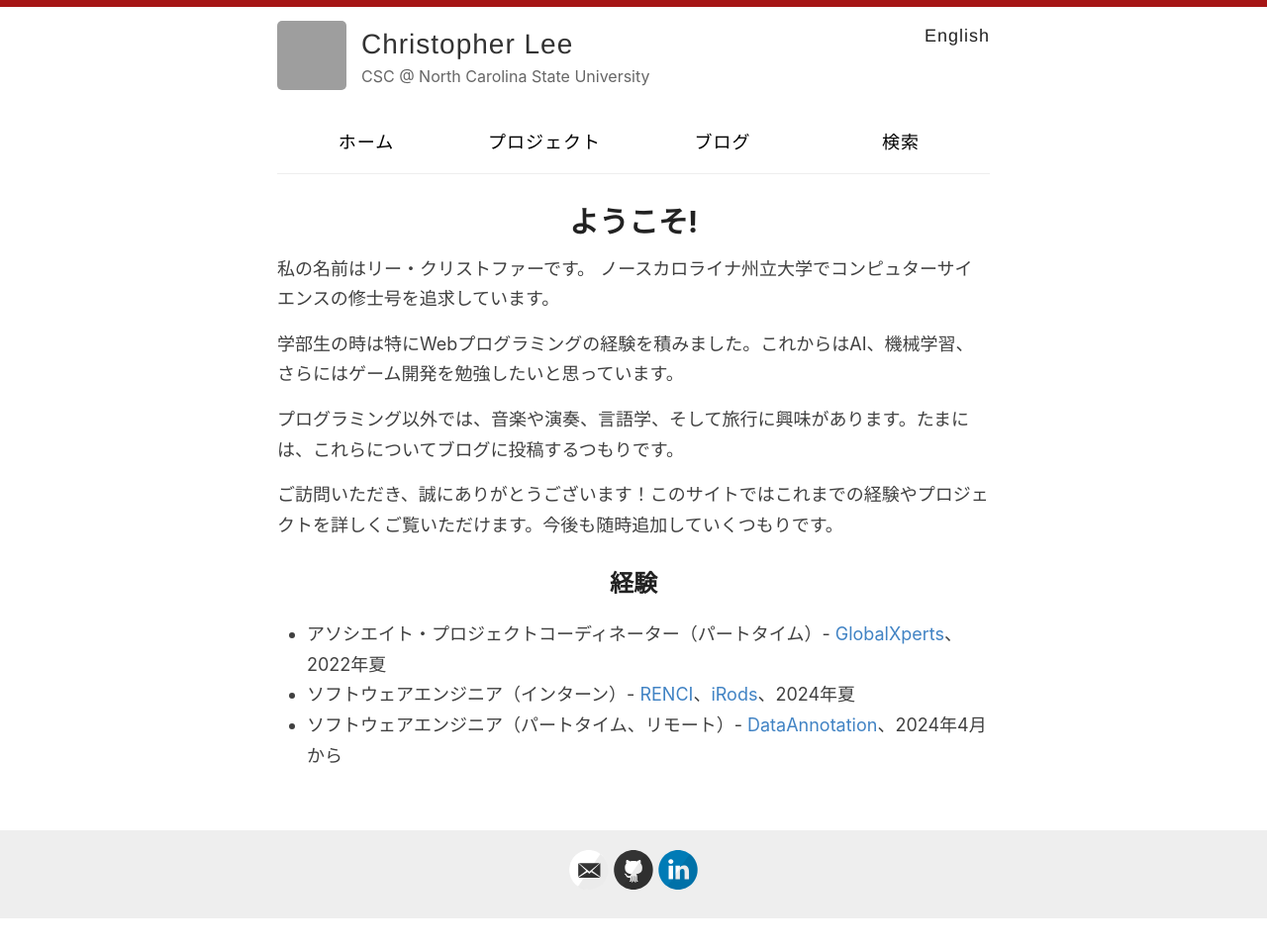
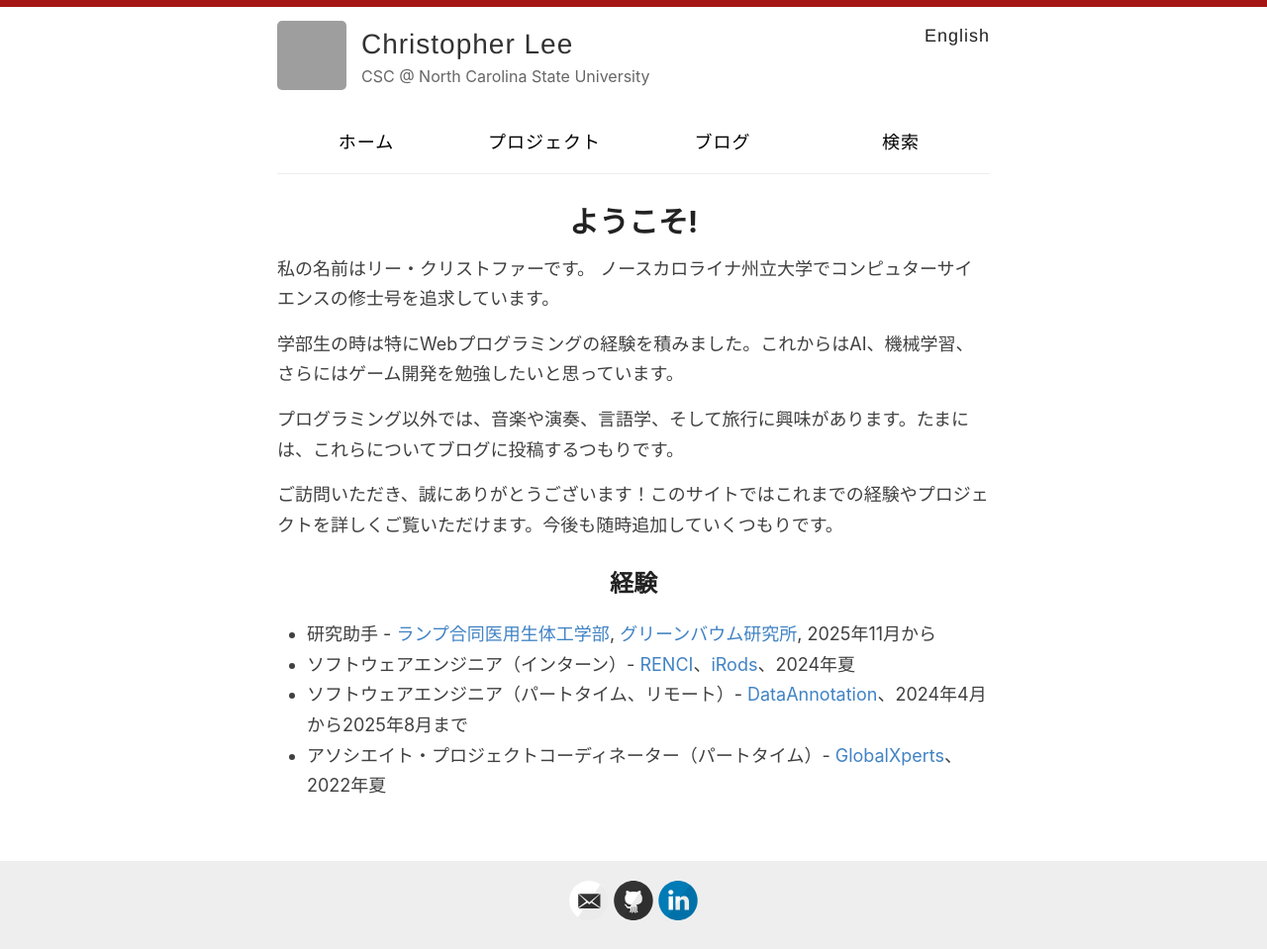
Before and after one commit to Ramen-Noodle/ramen-noodle.github.io, a Jekyll site: the page built from _pages/ja/home.md, in a window 1280 px wide. Shown: the whole page at 99% size. Built offline with Jekyll 4.4.1, drawn with Linux system fonts in a browser that asks for light colours; before the commit the page ends 929 px from its top, so only the background shows below that; grey boxes are pictures that could not be loaded.

Commit message:
Added greenbaum lab to experience

```diff
--- a/_pages/ja/home.md
+++ b/_pages/ja/home.md
@@ -16,6 +16,7 @@ permalink: /ja/
 
 ## 経験
 
+-  研究助手 - [ランプ合同医用生体工学部](https://bme.unc.edu/), [グリーンバウム研究所](https://tarheels.live/GreenbaumLab/), 2025年11月から
+- ソフトウェアエンジニア（インターン）- [RENCI](https://renci.org/)、[iRods](https://irods.org/){:target="_blank"}、2024年夏
+- ソフトウェアエンジニア（パートタイム、リモート）- [DataAnnotation](https://www.dataannotation.tech/generalist?worker_source=G&utm_source=google&utm_medium=display&utm_campaign=20429741244&utm_adgroup=153008825238&utm_content=668966805731&gad_source=1&gad_campaignid=20429741244&gbraid=0AAAAAqBNCsVbePfEDToIBaWNpFk53EFUy&gclid=CjwKCAjw_pDBBhBMEiwAmY02NiUKxnLZZ3d0EHTSImrwqryV8_2rdSkCBj7vmBZbfuG1QfrxKsx83hoCrooQAvD_BwE){:target="_blank"}、2024年4月から2025年8月まで
 - アソシエイト・プロジェクトコーディネーター（パートタイム）- [GlobalXperts](https://www.globalxperts.net/){:target="_blank"}、2022年夏
-- ソフトウェアエンジニア（インターン）- [RENCI](https://renci.org/)、[iRods](https://irods.org/){:target="_blank"}、2024年夏
-- ソフトウェアエンジニア（パートタイム、リモート）- [DataAnnotation](https://www.dataannotation.tech/generalist?worker_source=G&utm_source=google&utm_medium=display&utm_campaign=20429741244&utm_adgroup=153008825238&utm_content=668966805731&gad_source=1&gad_campaignid=20429741244&gbraid=0AAAAAqBNCsVbePfEDToIBaWNpFk53EFUy&gclid=CjwKCAjw_pDBBhBMEiwAmY02NiUKxnLZZ3d0EHTSImrwqryV8_2rdSkCBj7vmBZbfuG1QfrxKsx83hoCrooQAvD_BwE){:target="_blank"}、2024年4月から
```
Also changed, not shown: _pages/en/home.md (+3 -2 lines).
